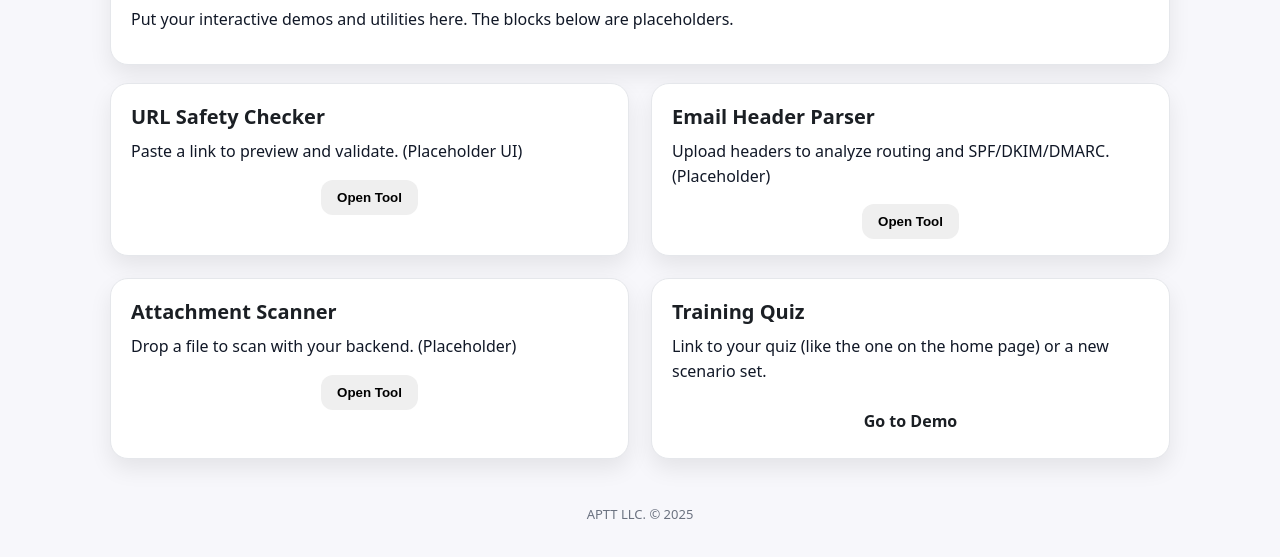
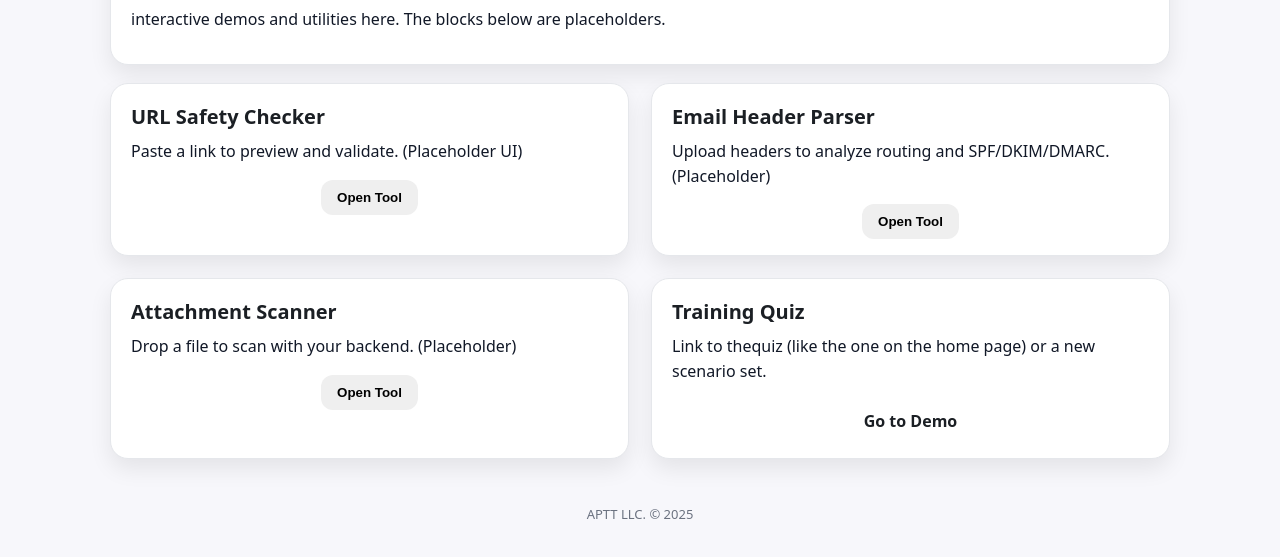
Before and after one commit to APT101/apt101.github.io, a plain HTML site: page tools.html in a window 1280 px wide. Shown: the part 153-710 px from the top of the page. Drawn offline with Linux system fonts and the light colour scheme.

Commit message:
tools.html

```diff
--- a/tools.html
+++ b/tools.html
@@ -31,7 +31,7 @@
 
     <section class="card" style="margin: 18px 0;">
       <h3>Tools</h3>
-      <p class="desc">Put your interactive demos and utilities here. The blocks below are placeholders.</p>
+      <p class="desc"> interactive demos and utilities here. The blocks below are placeholders.</p>
     </section>
 
     <section class="grid">
@@ -61,7 +61,7 @@
 
       <article class="card">
         <h3>Training Quiz</h3>
-        <p class="desc">Link to your quiz (like the one on the home page) or a new scenario set.</p>
+        <p class="desc">Link to thequiz (like the one on the home page) or a new scenario set.</p>
         <div class="btn-row">
           <a class="btn" href="index.html">Go to Demo</a>
         </div>
```
